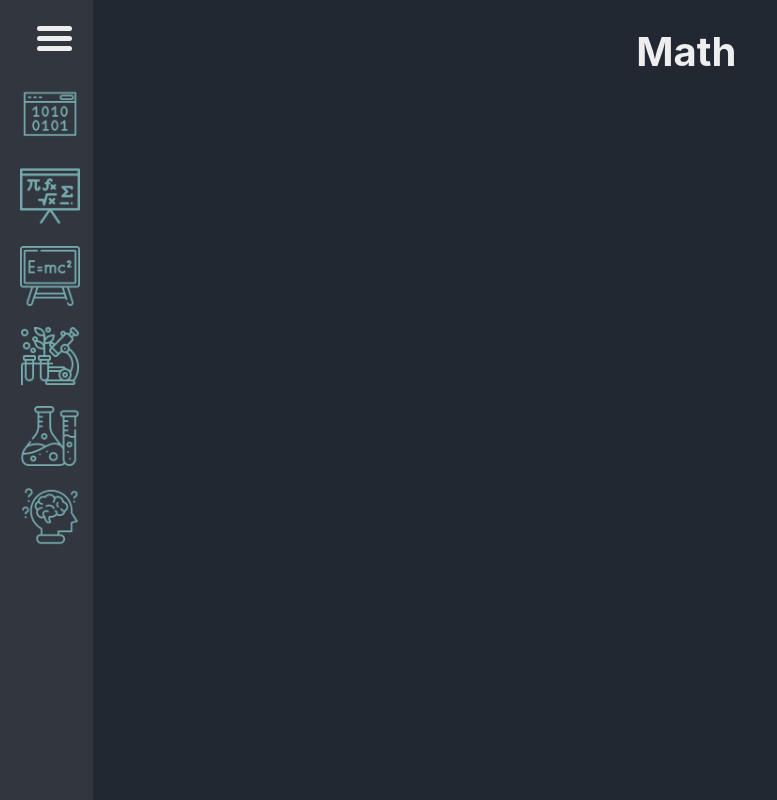
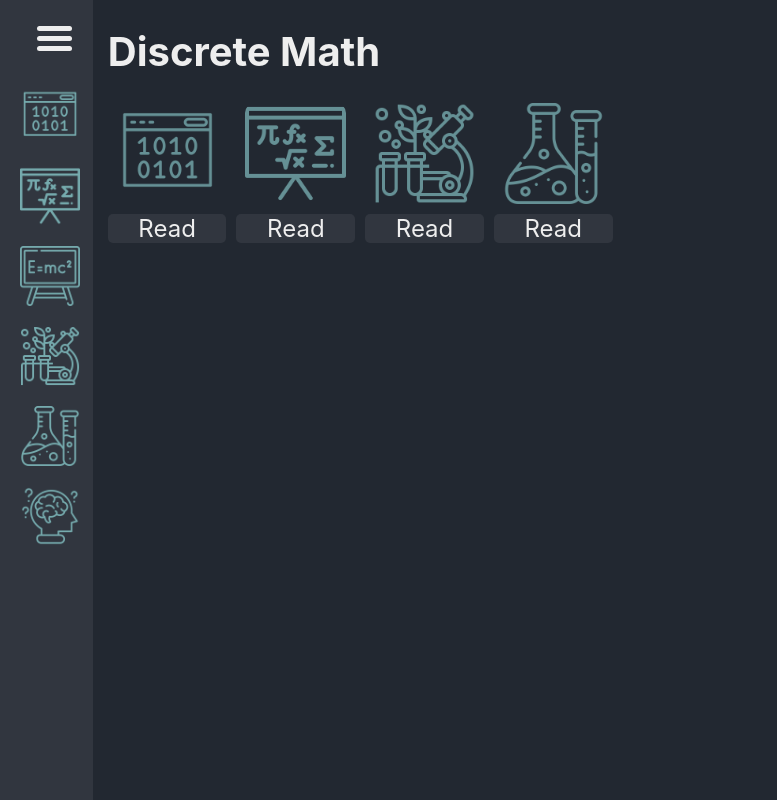
Before and after one commit to DorukAytekin07/Lyceum, a React (Vite) app: page /math in a window 1280 px wide. Shown: the top 800 px of the page, without its empty margins (0-777 px from the left). Built offline with nearby package versions, Linux system fonts and the light colour scheme.

Commit message:
coding the math room

```diff
--- a/src/Components/Rooms/Math.jsx
+++ b/src/Components/Rooms/Math.jsx
@@ -1,11 +1,36 @@
+import React from "react"
 import "../../CSS/Home.css"
-
+import "../../CSS/Rooms.css"
+import MathJson from "../../JSON/MathBooks.json"
 const Math = () => {
+  let books = Object.entries(MathJson.books).map(book => {
+    return (book[1].map(variable => {
+      return (
+        <Book {...variable}></Book>
+      )
+    })
+    )
+  })
   return (
     <div className="home-page-div">
-      <h1 className="title center" >Math</h1>
+      <div className="shelf">
+        {books}
+      </div>
     </div>
   )
 }
 
+class Book extends React.Component {
+  render() {
+    return (
+      <div className={this.props.title ? "title-container" : "book-container"}>
+        {this.props.title && <h1 className="title">{this.props.title}</h1>}
+        {this.props.icon && <img className="img-container" src={this.props.icon} />}
+        {this.props.link && <a href={this.props.link} className="center button">Read</a>}
+      </div>
+    )
+  }
+}
+
+
 export default Math
```
